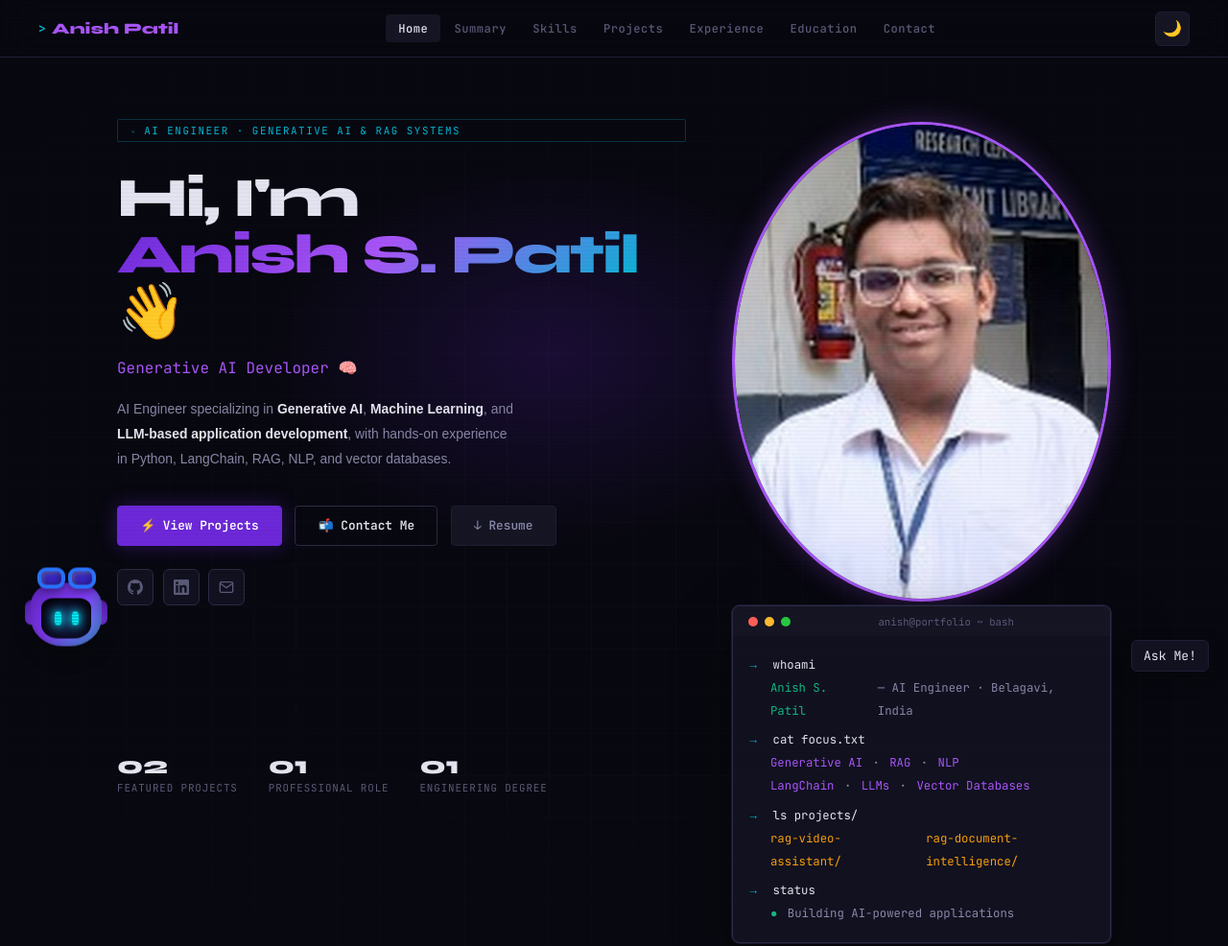
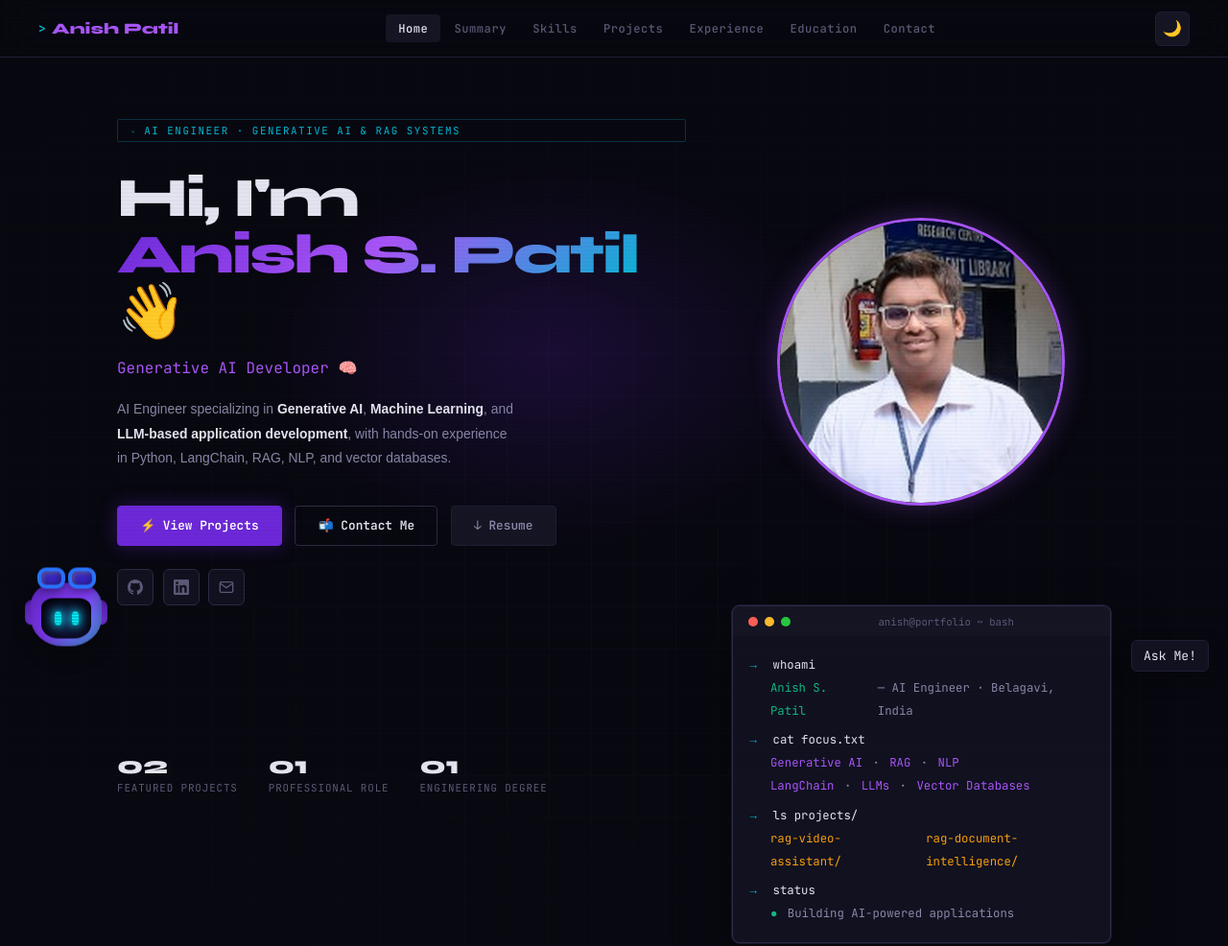
Before and after one commit to Anish-1504/My_Portfolio-, a plain HTML site: page index (1).html in a window 1280 px wide. Shown: the top 986 px of the page at 96% size. Drawn offline with Linux system fonts and the light colour scheme; a web font is replaced by a local one.

Commit message:
Update index (1).html

```diff
--- a/index (1).html
+++ b/index (1).html
@@ -213,7 +213,7 @@ body::before{
 }
 .hero-profile{
   grid-column:2;grid-row:1 / span 6;justify-self:center;align-self:center;
-  position:static;width:500px;height:500px;object-fit:cover;border-radius:50%;
+  position:static;width:300px;height:300px;object-fit:cover;border-radius:50%;
   border:3px solid var(--accent2);box-shadow:0 0 28px rgba(168,85,247,0.28);
   margin:0;
 }
```
